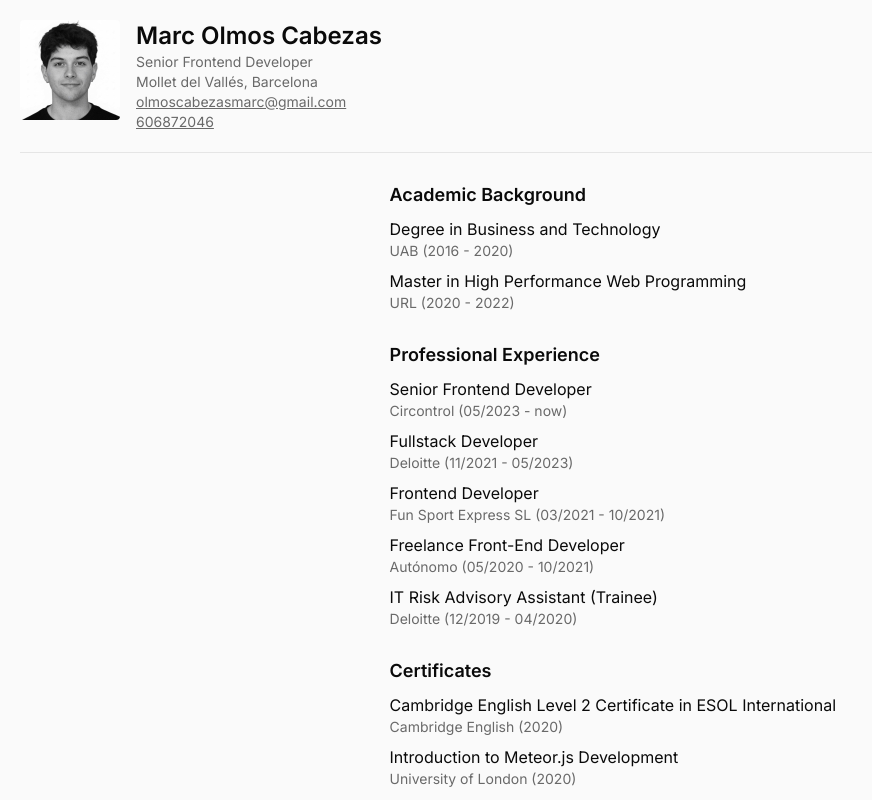
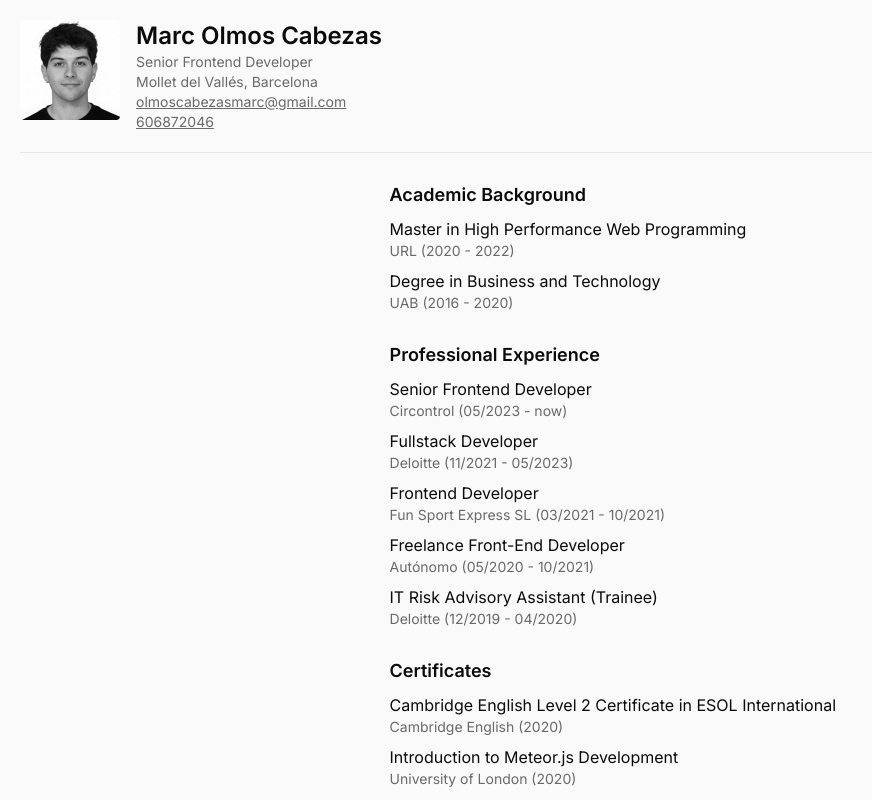
Before and after one commit to molmosdev/curriculum, an Angular app: page / in a window 1280 px wide. Shown: the top 800 px of the page, without its empty margins (0-872 px from the left). Built offline with nearby package versions, Linux system fonts and the light colour scheme.

Commit message:
Reorder academic background sections for improved clarity

```diff
--- a/src/app/app.ts
+++ b/src/app/app.ts
@@ -35,12 +35,12 @@ import { Component, signal } from '@angular/core';
         </h1>
         <div class="flex flex-col gap-2">
           <div class="flex flex-col">
+            <span>Master in High Performance Web Programming</span>
+            <span class="text-sm opacity-60">URL (2020 - 2022)</span>
+          </div>
+          <div class="flex flex-col">
             <span>Degree in Business and Technology</span>
             <span class="text-sm opacity-60">UAB (2016 - 2020)</span>
-          </div>
-          <div class="flex flex-col">
-            <span>Master in High Performance Web Programming</span>
-            <span class="text-sm opacity-60">URL (2020 - 2022)</span>
           </div>
         </div>
       </section>
```
